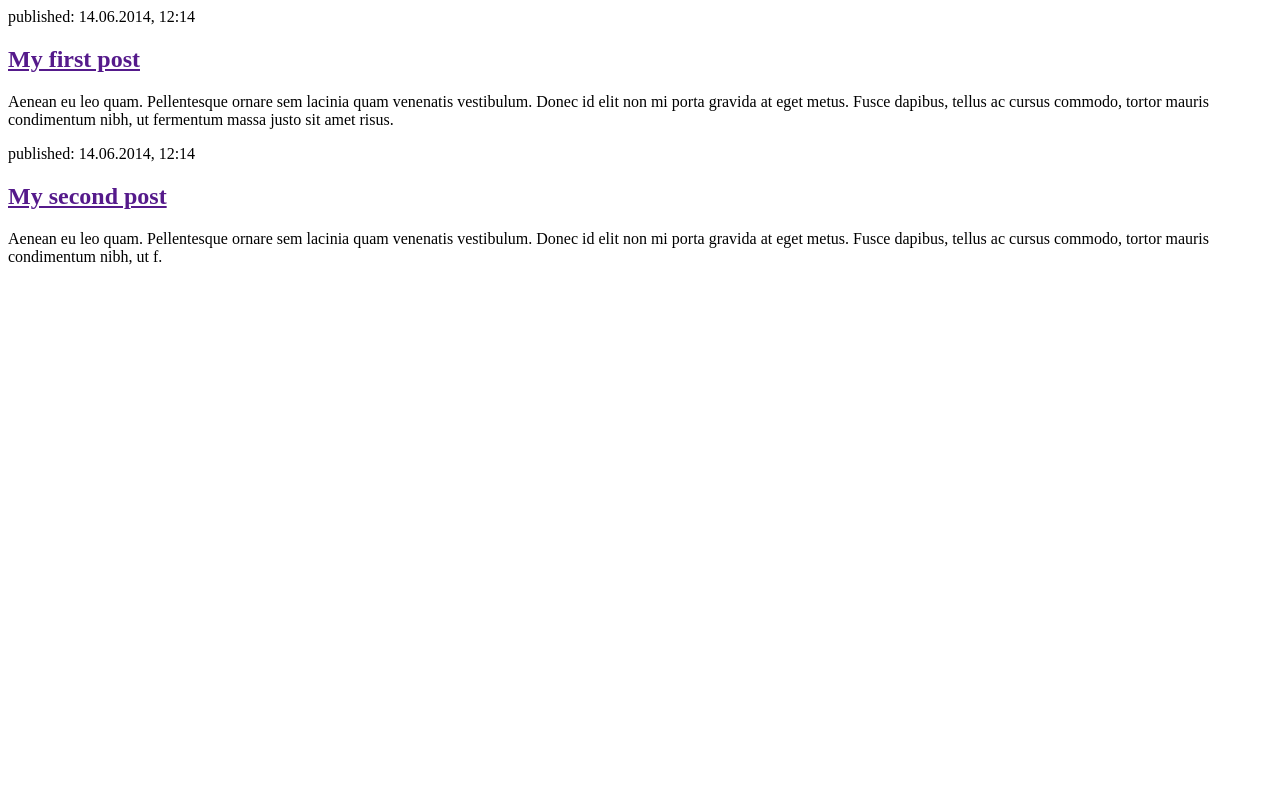
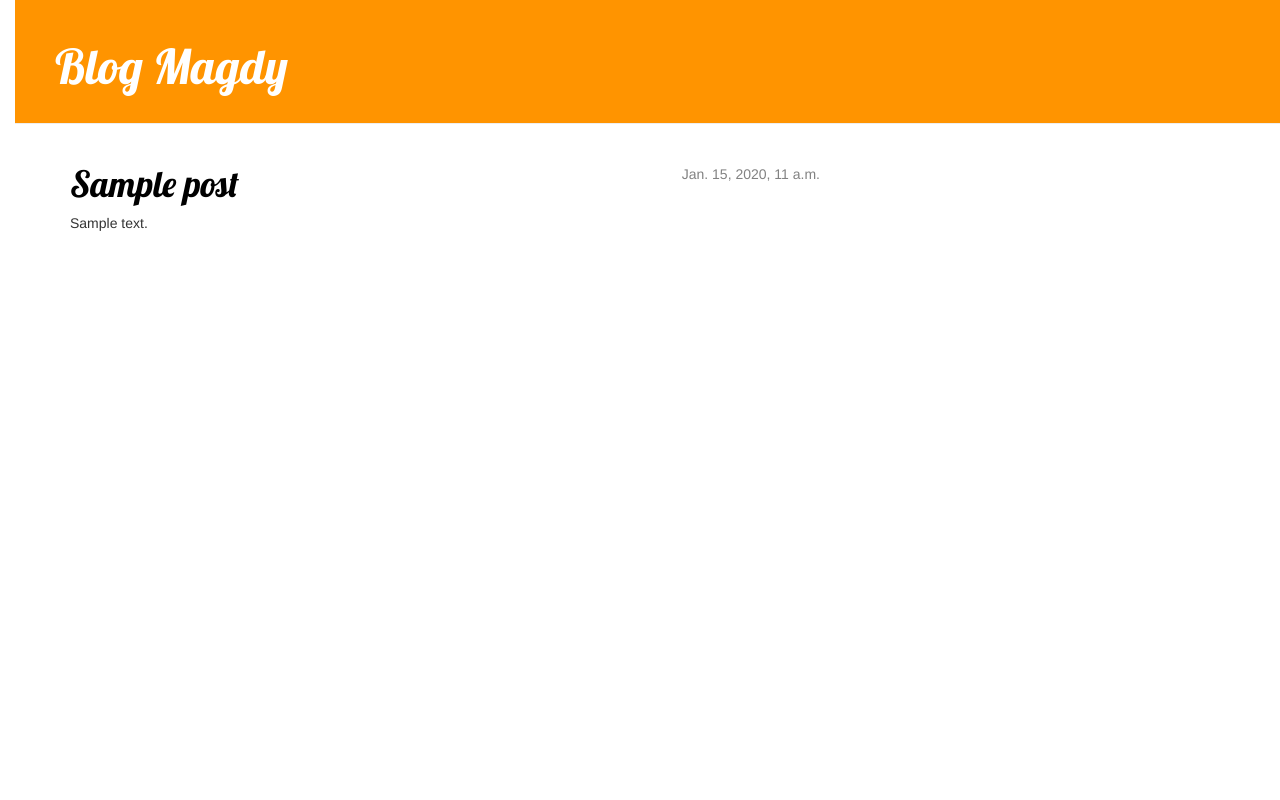
Before and after one commit to Magdapchla/my-first-blog, a Django app: template blog/templates/blog/post_list.html in a window 1280 px wide. Run offline with Django 3.2, Linux system fonts and the light colour scheme; the template is opened without the code that fills it: values that come from a table or form of the project are taken from there, others are empty; tables that the repository leaves empty hold one stand-in row (values such as "Sample post"); some libraries are stand-ins or nearby versions.

Commit message:
Dodanie Szablonów, styli, widoków dla pojedynczego widoku

```diff
--- /dev/null
+++ b/blog/templates/blog/base.html
@@ -0,0 +1,26 @@
+{% load staticfiles %}
+<html>
+    <head>
+        <title>Blog Magdy</title>
+        <link rel="stylesheet" href="//maxcdn.bootstrapcdn.com/bootstrap/3.2.0/css/bootstrap.min.css">
+        <link rel="stylesheet" href="//maxcdn.bootstrapcdn.com/bootstrap/3.2.0/css/bootstrap-theme.min.css">
+        <link href='//fonts.googleapis.com/css?family=Lobster&subset=latin,latin-ext' rel='stylesheet' type='text/css'>
+        <link rel="stylesheet" href="{% static 'css/blog.css' %}">
+    </head>
+
+    <body>
+        <div class="page-header">
+            <h1><a href="/">Blog Magdy</a></h1>
+        </div>
+
+            <div class="content container">
+            <div class="row">
+            <div class="col-md-8">
+                {% block content %}
+                {% endblock %}
+            </div>
+        </div>
+    </div>
+</body>
+
+</html>
--- a/blog/templates/blog/post_list.html
+++ b/blog/templates/blog/post_list.html
@@ -1,19 +1,13 @@
-<html>
-    <head>
-        <title>Blog Magdy</title>
-    </head>
-    <body>
+{% extends 'blog/base.html' %}
 
-        <div>
-            <p>published: 14.06.2014, 12:14</p>
-            <h2><a href="">My first post</a></h2>
-            <p>Aenean eu leo quam. Pellentesque ornare sem lacinia quam venenatis vestibulum. Donec id elit non mi porta gravida at eget metus. Fusce dapibus, tellus ac cursus commodo, tortor mauris condimentum nibh, ut fermentum massa justo sit amet risus.</p>
+{% block content %}
+    {% for post in posts %}
+        <div class="post">
+            <div class="date">
+                {{ post.published_date }}
+            </div>
+            <h1><a href="{% url 'post_detail' pk=post.pk %}">{{ post.title }}</a></h1>
+            <p>{{ post.text|linebreaksbr }}</p>
         </div>
-
-        <div>
-            <p>published: 14.06.2014, 12:14</p>
-            <h2><a href="">My second post</a></h2>
-            <p>Aenean eu leo quam. Pellentesque ornare sem lacinia quam venenatis vestibulum. Donec id elit non mi porta gravida at eget metus. Fusce dapibus, tellus ac cursus commodo, tortor mauris condimentum nibh, ut f.</p>
-        </div>
-    </body>
-</html>
+    {% endfor %}
+{% endblock content %}
--- a/blog/urls.py
+++ b/blog/urls.py
@@ -3,4 +3,5 @@ from . import views
 
 urlpatterns = [
     url(r'^$', views.post_list, name='post_list'),
+    url(r'^post/(?P<pk>[0-9]+)/$', views.post_detail, name='post_detail'),
 ]
--- a/mysite/settings.py
+++ b/mysite/settings.py
@@ -102,3 +102,6 @@ USE_TZ = True
 
 STATIC_URL = '/static/'
 STATIC_ROOT = os.path.join(BASE_DIR, 'public', 'static')
+STATICFILES_DIRS = (
+    os.path.join(BASE_DIR, "static"),
+)
--- /dev/null
+++ b/static/css/blog.css
@@ -0,0 +1,61 @@
+h1 a {
+   color: #FF7F50;
+   font-family: 'Lobster';
+}
+
+h1 {
+   color: #FF7F50;
+   font-family: 'Lobster';
+}
+
+body {
+    padding-left: 15px;
+}
+
+.page-header {
+    background-color: #ff9400;
+    margin-top: 0;
+    padding: 20px 20px 20px 40px;
+}
+
+.page-header h1, .page-header h1 a, .page-header h1 a:visited, .page-header h1 a:active {
+    color: #ffffff;
+    font-size: 36pt;
+    text-decoration: none;
+}
+
+.content {
+    margin-left: 40px;
+}
+
+h1, h2, h3, h4 {
+    font-family: 'Lobster', cursive;
+}
+
+.date {
+    float: right;
+    color: #828282;
+}
+
+.save {
+    float: right;
+}
+
+.post-form textarea, .post-form input {
+    width: 100%;
+}
+
+.top-menu, .top-menu:hover, .top-menu:visited {
+    color: #ffffff;
+    float: right;
+    font-size: 26pt;
+    margin-right: 20px;
+}
+
+.post {
+    margin-bottom: 70px;
+}
+
+.post h1 a, .post h1 a:visited {
+    color: #000000;
+}
```
Also changed, not shown: blog/templates/blog/post_detail.html (added, +13 -0 lines), blog/views.py (+13 -2 lines).
